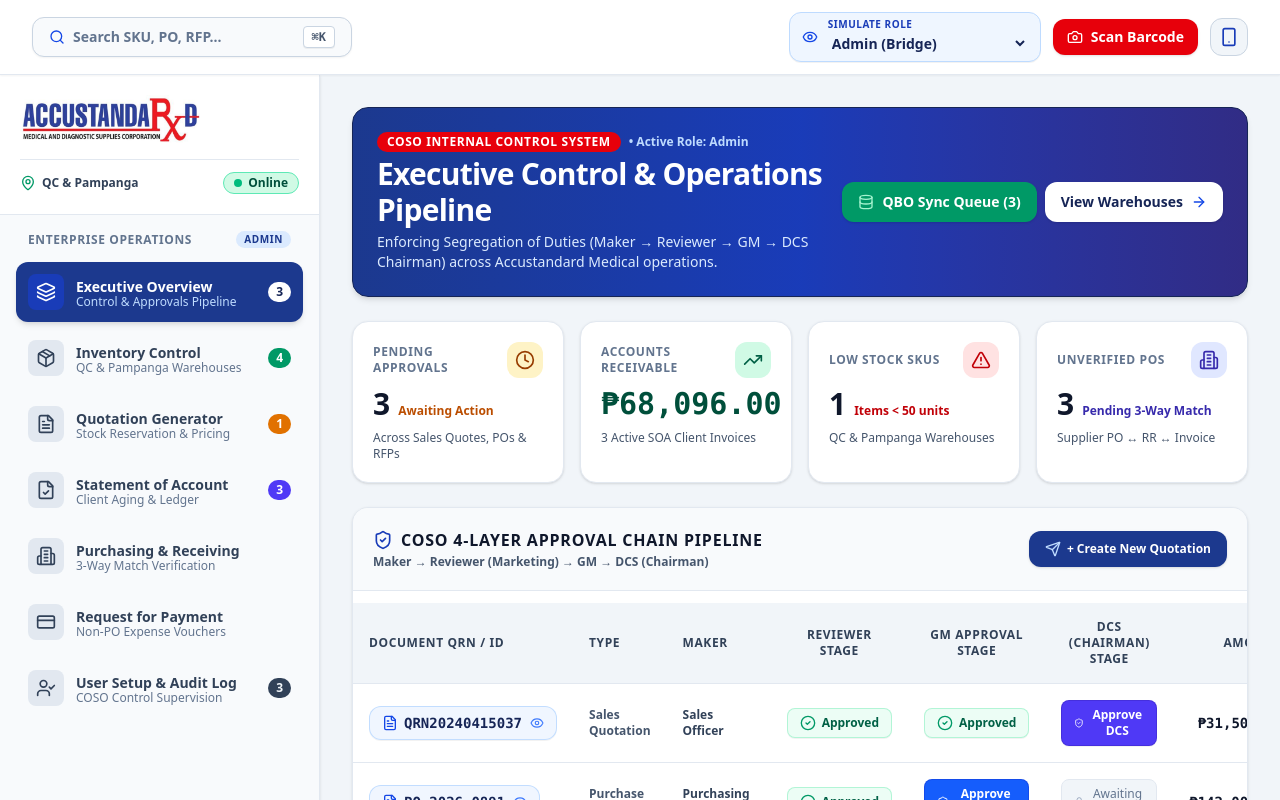
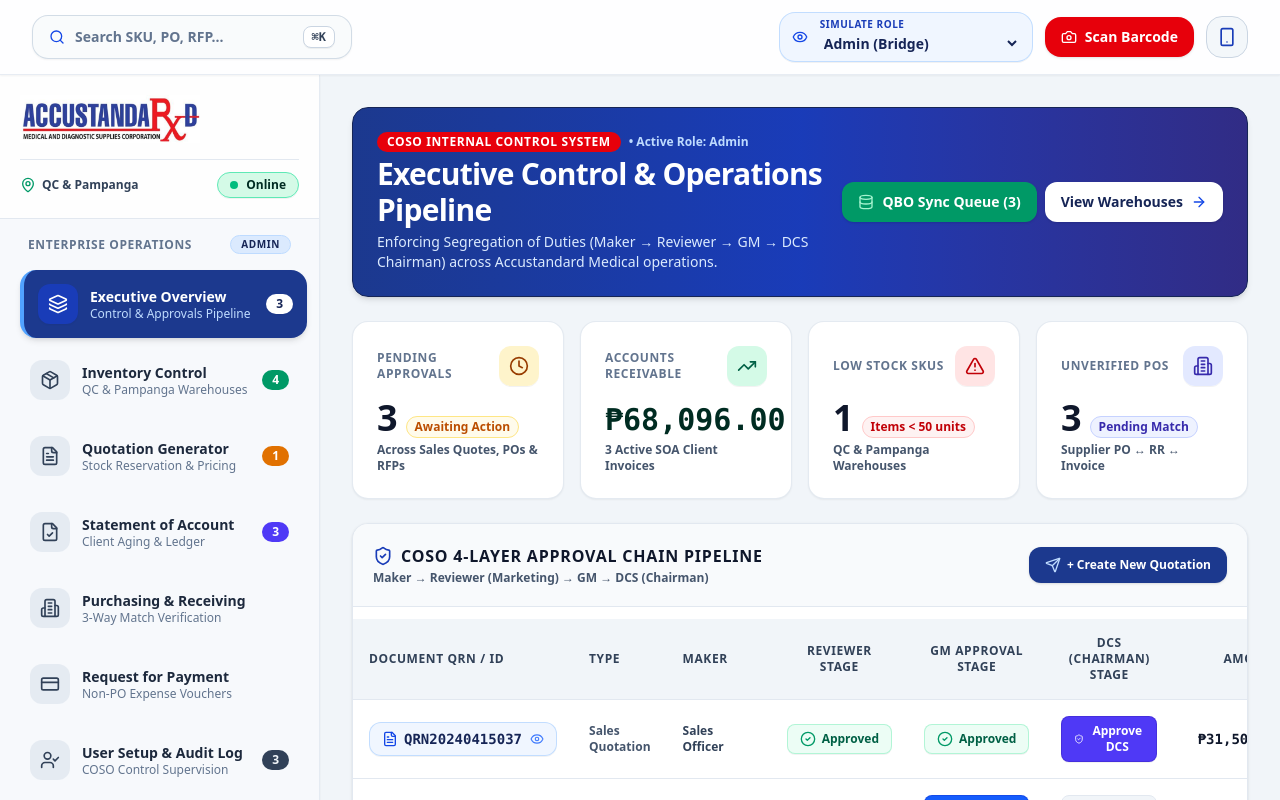
Before and after one commit to ItsAdventureTime/portfolio-accustandard, a Next.js app: page /accustandard/demo/ in a window 1280 px wide. Shown: the top 800 px of the page. Built offline with nearby package versions, Linux system fonts and the light colour scheme.

Commit message:
style(ui/ux): modernize layout alignment, add glassmorphism headers, micro-animations, and pill tab switchers

```diff
--- a/src/components/features/overview/ExecutiveOverview.tsx
+++ b/src/components/features/overview/ExecutiveOverview.tsx
@@ -112,64 +112,72 @@ export const ExecutiveOverview: React.FC<ExecutiveOverviewProps> = ({
       {/* KPI Metric Cards */}
       <div className="grid grid-cols-1 sm:grid-cols-2 lg:grid-cols-4 gap-4">
         {/* Pending Approvals Card */}
-        <div className="bg-white p-5 rounded-2xl border border-slate-200 shadow-sm space-y-2">
+        <div className="bg-white p-6 rounded-2xl border border-slate-200/90 shadow-xs hover:shadow-lg hover:-translate-y-1 transition-all duration-200 space-y-3 h-full flex flex-col justify-between">
           <div className="flex justify-between items-center">
             <span className="text-xs font-black uppercase text-slate-500 tracking-wider">Pending Approvals</span>
-            <div className="p-2 bg-amber-100 text-amber-800 rounded-xl">
+            <div className="p-2.5 bg-amber-100/90 text-amber-800 rounded-xl shadow-2xs">
               <Clock className="w-5 h-5" />
             </div>
           </div>
+          <div>
             <div className="flex items-baseline gap-2">
-            <span className="text-3xl font-black text-slate-900">{pendingApprovalsCount}</span>
-            <span className="text-xs font-extrabold text-amber-700">Awaiting Action</span>
+              <span className="text-3xl sm:text-4xl font-black text-slate-900">{pendingApprovalsCount}</span>
+              <span className="text-xs font-black text-amber-700 bg-amber-50 px-2 py-0.5 rounded-full border border-amber-200">Awaiting Action</span>
             </div>
-          <p className="text-xs text-slate-600 font-medium">Across Sales Quotes, POs &amp; RFPs</p>
+            <p className="text-xs text-slate-600 font-bold mt-1">Across Sales Quotes, POs &amp; RFPs</p>
+          </div>
         </div>
 
         {/* Total Accounts Receivable Card */}
-        <div className="bg-white p-5 rounded-2xl border border-slate-200 shadow-sm space-y-2">
+        <div className="bg-white p-6 rounded-2xl border border-slate-200/90 shadow-xs hover:shadow-lg hover:-translate-y-1 transition-all duration-200 space-y-3 h-full flex flex-col justify-between">
           <div className="flex justify-between items-center">
             <span className="text-xs font-black uppercase text-slate-500 tracking-wider">Accounts Receivable</span>
-            <div className="p-2 bg-emerald-100 text-emerald-800 rounded-xl">
+            <div className="p-2.5 bg-emerald-100/90 text-emerald-800 rounded-xl shadow-2xs">
               <TrendingUp className="w-5 h-5" />
             </div>
           </div>
+          <div>
             <div className="flex items-baseline gap-2">
-            <span className="text-2xl sm:text-3xl font-black font-mono text-emerald-900">
+              <span className="text-2xl sm:text-3xl font-black font-mono text-emerald-950">
                 ₱{totalArBalance.toLocaleString('en-US', { minimumFractionDigits: 2 })}
               </span>
             </div>
-          <p className="text-xs text-slate-600 font-medium">{(soaRows || []).length} Active SOA Client Invoices</p>
+            <p className="text-xs text-slate-600 font-bold mt-1">{(soaRows || []).length} Active SOA Client Invoices</p>
+          </div>
         </div>
 
         {/* Low Stock SKUs Card */}
-        <div className="bg-white p-5 rounded-2xl border border-slate-200 shadow-sm space-y-2">
+        <div className="bg-white p-6 rounded-2xl border border-slate-200/90 shadow-xs hover:shadow-lg hover:-translate-y-1 transition-all duration-200 space-y-3 h-full flex flex-col justify-between">
           <div className="flex justify-between items-center">
             <span className="text-xs font-black uppercase text-slate-500 tracking-wider">Low Stock SKUs</span>
-            <div className="p-2 bg-red-100 text-red-700 rounded-xl">
+            <div className="p-2.5 bg-red-100/90 text-red-700 rounded-xl shadow-2xs">
               <AlertTriangle className="w-5 h-5" />
             </div>
           </div>
+          <div>
             <div className="flex items-baseline gap-2">
-            <span className="text-3xl font-black text-slate-900">{lowStockSkus.length}</span>
-            <span className="text-xs font-extrabold text-red-700">Items &lt; 50 units</span>
+              <span className="text-3xl sm:text-4xl font-black text-slate-900">{lowStockSkus.length}</span>
+              <span className="text-xs font-black text-red-700 bg-red-50 px-2 py-0.5 rounded-full border border-red-200">Items &lt; 50 units</span>
             </div>
-          <p className="text-xs text-slate-600 font-medium">QC &amp; Pampanga Warehouses</p>
+            <p className="text-xs text-slate-600 font-bold mt-1">QC &amp; Pampanga Warehouses</p>
+          </div>
         </div>
 
         {/* Unverified POs Card */}
-        <div className="bg-white p-5 rounded-2xl border border-slate-200 shadow-sm space-y-2">
+        <div className="bg-white p-6 rounded-2xl border border-slate-200/90 shadow-xs hover:shadow-lg hover:-translate-y-1 transition-all duration-200 space-y-3 h-full flex flex-col justify-between">
           <div className="flex justify-between items-center">
             <span className="text-xs font-black uppercase text-slate-500 tracking-wider">Unverified POs</span>
-            <div className="p-2 bg-indigo-100 text-indigo-800 rounded-xl">
+            <div className="p-2.5 bg-indigo-100/90 text-indigo-800 rounded-xl shadow-2xs">
               <Building2 className="w-5 h-5" />
             </div>
           </div>
+          <div>
             <div className="flex items-baseline gap-2">
-            <span className="text-3xl font-black text-slate-900">{(poList || []).length}</span>
-            <span className="text-xs font-extrabold text-indigo-800">Pending 3-Way Match</span>
+              <span className="text-3xl sm:text-4xl font-black text-slate-900">{(poList || []).length}</span>
+              <span className="text-xs font-black text-indigo-800 bg-indigo-50 px-2 py-0.5 rounded-full border border-indigo-200">Pending Match</span>
             </div>
-          <p className="text-xs text-slate-600 font-medium">Supplier PO &harr; RR &harr; Invoice</p>
+            <p className="text-xs text-slate-600 font-bold mt-1">Supplier PO &harr; RR &harr; Invoice</p>
+          </div>
         </div>
       </div>
 
--- a/src/components/features/purchasing/PurchasingReceiving.tsx
+++ b/src/components/features/purchasing/PurchasingReceiving.tsx
@@ -42,10 +42,10 @@ export const PurchasingReceiving: React.FC<PurchasingReceivingProps> = ({
           </p>
         </div>
 
-        <div className="flex items-center gap-2 self-stretch sm:self-auto flex-wrap">
+        <div className="flex items-center gap-3 self-stretch sm:self-auto flex-wrap">
           <button
             onClick={onOpenReceivingModal}
-            className="flex-1 sm:flex-initial px-4 py-2.5 bg-emerald-700 hover:bg-emerald-800 text-white font-extrabold text-xs sm:text-sm rounded-xl transition flex items-center justify-center gap-2 shadow-sm"
+            className="flex-1 sm:flex-initial px-5 py-3 bg-emerald-700 hover:bg-emerald-800 hover:shadow-md text-white font-extrabold text-xs sm:text-sm rounded-2xl transition-all duration-200 flex items-center justify-center gap-2 shadow-sm active:scale-95 cursor-pointer"
           >
             <PackageCheck className="w-4 h-4" />
             <span>Enter Receiving Report (RR)</span>
@@ -53,7 +53,7 @@ export const PurchasingReceiving: React.FC<PurchasingReceivingProps> = ({
 
           <button
             onClick={onOpenAddPO}
-            className="flex-1 sm:flex-initial px-4 py-2.5 bg-blue-900 hover:bg-blue-800 text-white font-extrabold text-xs sm:text-sm rounded-xl transition flex items-center justify-center gap-2 shadow-sm"
+            className="flex-1 sm:flex-initial px-5 py-3 bg-blue-900 hover:bg-blue-800 hover:shadow-md text-white font-extrabold text-xs sm:text-sm rounded-2xl transition-all duration-200 flex items-center justify-center gap-2 shadow-sm active:scale-95 cursor-pointer"
           >
             <Plus className="w-4 h-4" />
             <span>Create Purchase Order (PO)</span>
--- a/src/components/features/rfp/RequestForPayment.tsx
+++ b/src/components/features/rfp/RequestForPayment.tsx
@@ -55,7 +55,7 @@ export const RequestForPayment: React.FC<RequestForPaymentProps> = ({
 
         <button
           onClick={onOpenAddRFP}
-          className="w-full sm:w-auto px-4 py-2.5 bg-blue-900 hover:bg-blue-800 text-white font-extrabold text-xs sm:text-sm rounded-xl transition flex items-center justify-center gap-2 shadow-sm shrink-0"
+          className="w-full sm:w-auto px-5 py-3 bg-blue-900 hover:bg-blue-800 hover:shadow-md text-white font-black text-xs sm:text-sm rounded-2xl transition-all duration-200 flex items-center justify-center gap-2 shadow-sm shrink-0 active:scale-95 cursor-pointer"
         >
           <Plus className="w-4 h-4" />
           <span>+ Create RFP Voucher</span>
--- a/src/components/layout/Header.tsx
+++ b/src/components/layout/Header.tsx
@@ -28,13 +28,13 @@ export const Header: React.FC<HeaderProps> = ({
   onOpenMobileDrawer,
 }) => {
   return (
-    <header className="bg-white border-b border-slate-200 text-slate-900 sticky top-0 z-30 shadow-xs w-full">
+    <header className="bg-white/90 backdrop-blur-xl border-b border-slate-200/80 text-slate-900 sticky top-0 z-30 shadow-xs w-full transition-all duration-200">
       <div className="w-full px-3 sm:px-6 lg:px-8 py-2.5 sm:py-3 flex items-center justify-between gap-2 sm:gap-4">
         {/* Left: Mobile Menu Toggle & Brand Logo */}
         <div className="flex items-center gap-2 sm:gap-4 shrink-0">
           <button
             onClick={onOpenMobileDrawer}
-            className="md:hidden p-2 rounded-xl text-slate-700 hover:text-slate-900 hover:bg-slate-100 transition border border-slate-200 active:scale-95"
+            className="md:hidden p-2 rounded-xl text-slate-700 hover:text-slate-900 hover:bg-slate-100 transition-all duration-200 border border-slate-200 active:scale-95 cursor-pointer"
             aria-label="Open mobile menu"
           >
             <Menu className="w-5 h-5" />
@@ -49,13 +49,13 @@ export const Header: React.FC<HeaderProps> = ({
           <div className="hidden md:flex items-center gap-3">
             <button
               onClick={onOpenCommandPalette}
-              className="flex items-center gap-3 bg-slate-50 hover:bg-slate-100 border border-slate-300 text-slate-700 px-4 py-2 rounded-xl text-sm font-semibold transition shadow-xs w-80 justify-between cursor-pointer"
+              className="flex items-center gap-3 bg-slate-50/80 hover:bg-white hover:border-blue-400 border border-slate-300/80 text-slate-700 px-4 py-2.5 rounded-2xl text-sm font-semibold transition-all duration-200 shadow-xs hover:shadow-md w-80 justify-between cursor-pointer group"
             >
-              <span className="flex items-center gap-2">
-                <Search className="w-4 h-4 text-blue-700" />
-                <span className="font-bold text-slate-500">Search SKU, PO, RFP...</span>
+              <span className="flex items-center gap-2.5">
+                <Search className="w-4 h-4 text-blue-700 group-hover:scale-110 transition-transform duration-200" />
+                <span className="font-bold text-slate-500 group-hover:text-slate-800 transition-colors">Search SKU, PO, RFP...</span>
               </span>
-              <kbd className="bg-white text-slate-600 font-mono text-xs px-2 py-0.5 rounded border border-slate-300 shadow-2xs font-extrabold">
+              <kbd className="bg-white text-slate-700 font-mono text-xs px-2 py-0.5 rounded-lg border border-slate-300 shadow-2xs font-black group-hover:border-blue-300">
                 ⌘K
               </kbd>
             </button>
@@ -65,7 +65,7 @@ export const Header: React.FC<HeaderProps> = ({
         {/* Right: Actions & Role Impersonation */}
         <div className="flex items-center gap-1.5 sm:gap-3 shrink-0">
           {/* Role Impersonation Control */}
-          <div className="bg-blue-50 border border-blue-200 rounded-xl px-2.5 sm:px-3 py-1 sm:py-1.5 flex items-center gap-1.5 sm:gap-2.5 shadow-2xs">
+          <div className="bg-blue-50/90 border border-blue-200/90 hover:border-blue-400 rounded-2xl px-3 py-1.5 flex items-center gap-2 sm:gap-3 shadow-2xs transition-all duration-200">
             <Eye className="w-4 h-4 text-blue-700 shrink-0" />
             <div className="hidden sm:block text-left">
               <span className="text-[10px] text-blue-800 font-black uppercase tracking-wider block leading-none mb-0.5">
@@ -105,7 +105,7 @@ export const Header: React.FC<HeaderProps> = ({
           {/* Desktop Barcode Scanner & PWA Buttons */}
           <button
             onClick={onOpenScanner}
-            className="hidden sm:flex items-center gap-2 bg-red-600 hover:bg-red-700 text-white px-3.5 py-2 rounded-xl text-sm font-extrabold transition shadow-sm active:scale-95"
+            className="hidden sm:flex items-center gap-2 bg-red-600 hover:bg-red-700 hover:shadow-md text-white px-4 py-2.5 rounded-2xl text-sm font-extrabold transition-all duration-200 shadow-sm active:scale-95 cursor-pointer"
             title="Open Live Barcode Camera Scanner"
           >
             <Camera className="w-4 h-4" />
@@ -114,7 +114,7 @@ export const Header: React.FC<HeaderProps> = ({
 
           <button
             onClick={onOpenPWAInstall}
-            className="hidden sm:block p-2 bg-slate-100 hover:bg-slate-200 text-slate-700 hover:text-slate-900 rounded-xl transition border border-slate-300 active:scale-95"
+            className="hidden sm:block p-2.5 bg-slate-100/80 hover:bg-slate-200 hover:border-slate-400 text-slate-700 hover:text-slate-900 rounded-2xl transition-all duration-200 border border-slate-300 active:scale-95 cursor-pointer"
             title="Install as PWA Instructions"
           >
             <Smartphone className="w-5 h-5 text-blue-800" />
--- a/src/components/layout/Sidebar.tsx
+++ b/src/components/layout/Sidebar.tsx
@@ -113,18 +113,18 @@ export const Sidebar: React.FC<SidebarProps> = ({
   ];
 
   return (
-    <aside className="w-80 bg-slate-50 border-r border-slate-200 text-slate-800 flex flex-col justify-between hidden md:flex shrink-0 shadow-sm">
+    <aside className="w-80 bg-slate-50/90 backdrop-blur-md border-r border-slate-200/80 text-slate-800 flex flex-col justify-between hidden md:flex shrink-0 shadow-xs transition-all duration-200">
       {/* Brand Header */}
-      <div className="p-5 border-b border-slate-200 bg-white">
+      <div className="p-5 border-b border-slate-200 bg-white/90">
         <AccustandardLogo size="md" />
 
         {/* Multi-Warehouse Status Bar */}
-        <div className="mt-4 pt-3 border-t border-slate-200 flex items-center justify-between text-xs text-slate-700">
+        <div className="mt-4 pt-3 border-t border-slate-200 flex items-center justify-between text-xs text-slate-700 font-semibold">
           <span className="flex items-center gap-1.5 font-bold">
             <MapPin className="w-4 h-4 text-emerald-600" />
             QC &amp; Pampanga
           </span>
-          <span className="bg-emerald-100 border border-emerald-300 text-emerald-900 text-xs font-extrabold px-2.5 py-0.5 rounded-full flex items-center gap-1.5">
+          <span className="bg-emerald-100/90 border border-emerald-300 text-emerald-950 text-xs font-black px-3 py-1 rounded-full flex items-center gap-2 shadow-2xs">
             <span className="w-2 h-2 rounded-full bg-emerald-500 animate-pulse"></span>
             Online
           </span>
@@ -132,10 +132,10 @@ export const Sidebar: React.FC<SidebarProps> = ({
       </div>
 
       {/* Navigation List */}
-      <div className="flex-1 overflow-y-auto p-4 space-y-1.5">
+      <div className="flex-1 overflow-y-auto p-4 space-y-2">
         <div className="px-3 pb-2 text-xs font-black uppercase text-slate-500 tracking-wider flex justify-between items-center">
           <span>Enterprise Operations</span>
-          <span className="text-[10px] text-blue-900 font-bold bg-blue-100 px-2 py-0.5 rounded-full">{viewAsRole}</span>
+          <span className="text-[10px] text-blue-950 font-black bg-blue-100 border border-blue-200 px-2.5 py-0.5 rounded-full">{viewAsRole}</span>
         </div>
 
         {navItems.map((item) => {
@@ -148,30 +148,30 @@ export const Sidebar: React.FC<SidebarProps> = ({
               key={item.key}
               onClick={() => onSelectTab(item.key)}
               title={isPermitted ? undefined : `Role [${viewAsRole}] cannot access this module`}
-              className={`w-full text-left p-3 rounded-xl transition flex items-center justify-between group ${
+              className={`w-full text-left p-3.5 rounded-2xl transition-all duration-200 ease-out flex items-center justify-between group cursor-pointer ${
                 isActive
-                  ? 'bg-blue-900 text-white font-extrabold shadow-md'
+                  ? 'bg-blue-900 text-white font-black shadow-md border-l-4 border-blue-400 translate-x-1'
                   : isPermitted
-                  ? 'hover:bg-slate-200/80 text-slate-700 hover:text-slate-900 font-semibold'
-                  : 'opacity-50 text-slate-400 hover:bg-slate-100 font-medium'
+                  ? 'hover:bg-slate-200/90 hover:translate-x-1 text-slate-800 hover:text-slate-950 font-bold'
+                  : 'opacity-50 text-slate-400 hover:bg-slate-100 font-medium cursor-not-allowed'
               }`}
             >
               <div className="flex items-center gap-3">
                 <div
-                  className={`p-2 rounded-lg transition ${
-                    isActive ? 'bg-blue-800 text-white' : isPermitted ? 'bg-slate-200 text-slate-700 group-hover:bg-slate-300' : 'bg-slate-200/50 text-slate-400'
+                  className={`p-2.5 rounded-xl transition-all duration-200 ${
+                    isActive ? 'bg-blue-800 text-white shadow-xs' : isPermitted ? 'bg-slate-200/80 text-slate-700 group-hover:bg-blue-100 group-hover:text-blue-900' : 'bg-slate-200/50 text-slate-400'
                   }`}
                 >
                   <Icon className="w-5 h-5" />
                 </div>
                 <div>
-                  <span className="text-sm font-extrabold flex items-center gap-1.5 leading-snug">
+                  <span className="text-sm font-black flex items-center gap-1.5 leading-snug">
                     <span>{item.label}</span>
                     {!isPermitted && <Lock className="w-3.5 h-3.5 text-slate-400 shrink-0" />}
                   </span>
                   <span
-                    className={`text-xs block leading-none font-medium ${
-                      isActive ? 'text-blue-200' : isPermitted ? 'text-slate-500' : 'text-slate-400'
+                    className={`text-xs block leading-tight font-medium ${
+                      isActive ? 'text-blue-200' : isPermitted ? 'text-slate-500 group-hover:text-slate-700' : 'text-slate-400'
                     }`}
                   >
                     {item.subtitle}
@@ -181,8 +181,8 @@ export const Sidebar: React.FC<SidebarProps> = ({
 
               {item.badge !== null && isPermitted && (
                 <span
-                  className={`text-xs font-extrabold px-2 py-0.5 rounded-full ${
-                    isActive ? 'bg-white text-blue-950' : item.badgeColor
+                  className={`text-xs font-black px-2.5 py-0.5 rounded-full transition-transform duration-200 group-hover:scale-105 ${
+                    isActive ? 'bg-white text-blue-950 shadow-xs' : item.badgeColor
                   }`}
                 >
                   {item.badge}
@@ -194,15 +194,15 @@ export const Sidebar: React.FC<SidebarProps> = ({
       </div>
 
       {/* Footer Info & Reset Action */}
-      <div className="p-4 border-t border-slate-200 bg-white space-y-3">
+      <div className="p-4 border-t border-slate-200 bg-white/90 space-y-3">
         <div className="flex justify-between items-center text-xs text-slate-600 font-semibold">
           <span className="flex items-center gap-1.5">
             <Clock className="w-4 h-4 text-blue-700" />
-            Auto-Reset: <span className="font-mono font-extrabold text-blue-950">{formattedTimer}</span>
+            Auto-Reset: <span className="font-mono font-black text-blue-950 text-sm">{formattedTimer}</span>
           </span>
           <button
             onClick={onResetDemo}
-            className="text-slate-600 hover:text-red-600 p-1 rounded transition flex items-center gap-1 font-bold text-xs"
+            className="text-slate-600 hover:text-red-600 hover:bg-red-50 p-1.5 rounded-xl transition-all duration-200 flex items-center gap-1 font-extrabold text-xs active:scale-95 cursor-pointer"
             title="Reset demo data"
           >
             <RotateCcw className="w-3.5 h-3.5" />
@@ -215,7 +215,7 @@ export const Sidebar: React.FC<SidebarProps> = ({
             <ShieldCheck className="w-3.5 h-3.5 text-blue-700" />
             COSO Internal Control System
           </span>
-          <span>v4.2</span>
+          <span className="font-mono text-slate-700">v4.2</span>
         </div>
       </div>
     </aside>
```
Also changed, not shown: src/components/features/admin/SystemAuditTrail.tsx (+9 -7 lines), src/components/features/inventory/InventoryControl.tsx (+9 -12 lines), src/components/features/quotations/QuotationGenerator.tsx (+14 -17 lines), src/components/features/soa/StatementOfAccount.tsx (+8 -8 lines), 1 other file (tests, documents, lock files or other folders). Lines whose indentation alone changed are shown as unchanged.
